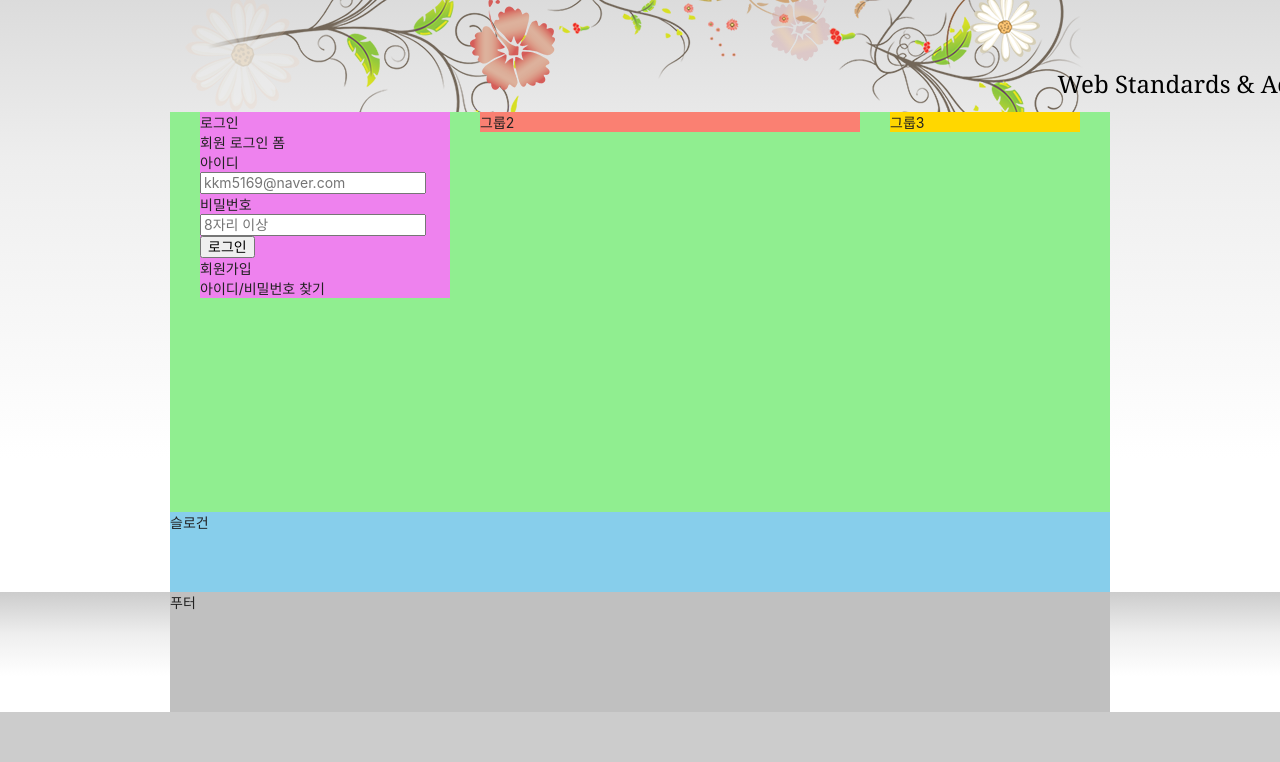
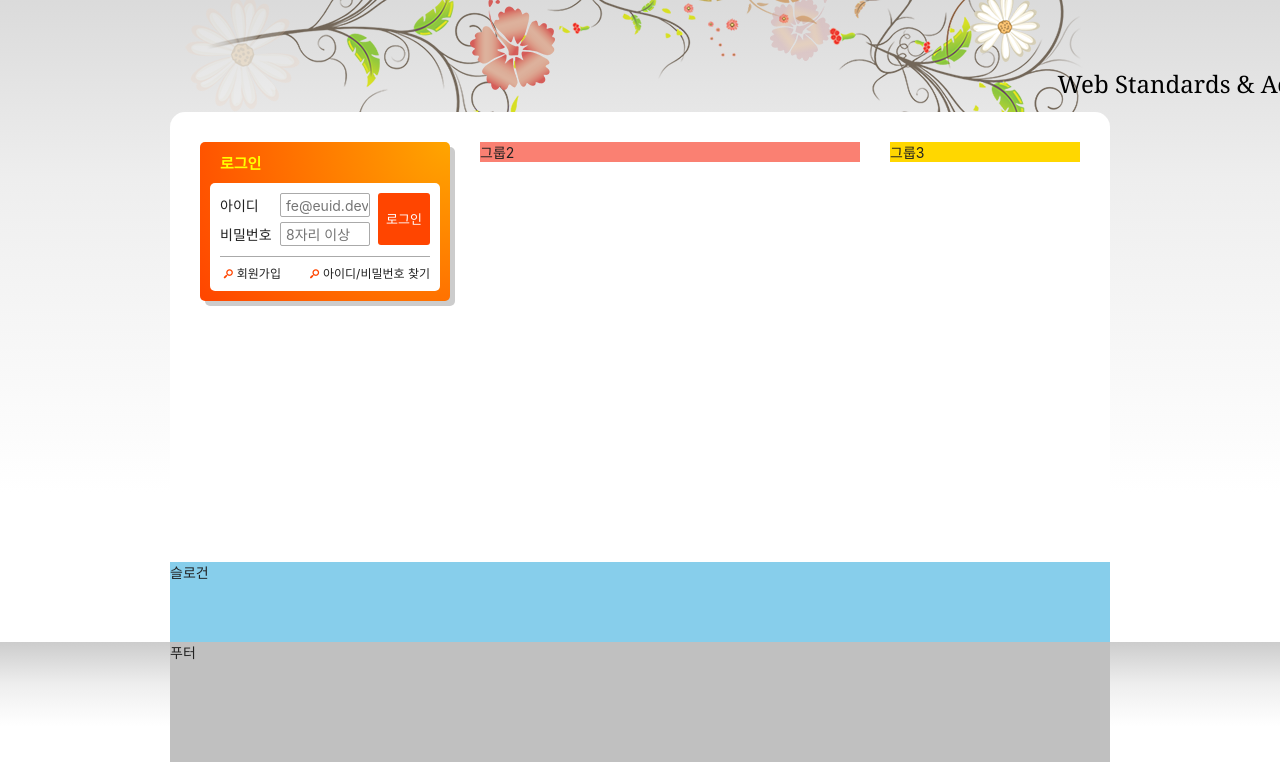
Before and after one commit to hyunzsu/HTML5, a plain HTML site: page index.html in a window 1280 px wide. Shown: the part 135-897 px from the top of the page. Before the commit the page ends 847 px from the top, so only its background shows below. Drawn offline with Linux system fonts and the light colour scheme; a web font is replaced by a local one.

Commit message:
로그인 완성

```diff
--- a/index.html
+++ b/index.html
@@ -170,7 +170,7 @@
                   type="email"
                   id="userEmail"
                   name="userEmail"
-                  placeholder="kkm5169@naver.com"
+                  placeholder="fe@euid.dev"
                   required
                 />
               </div>
--- a/styles/style.css
+++ b/styles/style.css
@@ -2,7 +2,8 @@
 @import url(./reset.css);
 @import url(./fonts.css);
 /* 숨김 컨텐츠 - 스크린 리더기는 읽을 수 있음 */
-.a11y-hidden {
+.a11y-hidden,
+legend {
   background-color: red;
   position: absolute;
   /* display: inline-block; */
@@ -265,10 +266,11 @@ body {
 }
 /* 메인 */
 .main {
-  background: lightgreen;
-  height: 50vh;
+  background: #fff;
+  min-height: 450px;
   display: flow-root;
-  padding: 0 15px;
+  padding: 30px 15px;
+  border-radius: 15px 15px 0 0;
   /* overflow: hidden; */
 }
 /* .main::after {
@@ -281,7 +283,7 @@ body {
   float: left;
 }
 .group1 {
-  background: violet;
+  /* background: violet; */
   width: 250px;
 }
 .group2 {
@@ -291,6 +293,85 @@ body {
 .group3 {
   background: gold;
   width: 190px;
+}
+/* 로그인 */
+.login {
+  border-radius: 5px;
+  background: orange radial-gradient(circle at right top, orange, orangered);
+  padding: 10px;
+  box-shadow: 5px 5px 0 0 #ccc;
+}
+.login-title {
+  color: yellow;
+  font-size: 15px;
+  font-weight: 700;
+  text-indent: 10px;
+}
+.login-form {
+  margin-top: 10px;
+  background-color: #fff;
+  border-radius: 5px 5px 0 0;
+  padding: 10px 10px 0 10px;
+}
+.login-form label {
+  display: inline-block;
+  width: 60px;
+}
+.login-form input {
+  width: 90px;
+  height: 24px;
+  border: 1px solid #aaa;
+  padding: 1px 1px 1px 5px;
+  border-radius: 2px;
+}
+.user-email,
+.user-pw {
+  margin-bottom: 5px;
+}
+.login-form fieldset {
+  position: relative;
+  border-bottom: 1px solid #aaa;
+  padding-bottom: 5px;
+}
+.login-button {
+  position: absolute;
+  top: 0;
+  right: 0;
+  height: 52px;
+  background-color: orangered;
+  color: #fff;
+  border: 0;
+  padding: 0 8px;
+  border-radius: 3px;
+  font-size: 13px;
+}
+.sign {
+  background-color: #fff;
+  border-radius: 0 0 5px 5px;
+  padding: 0 10px 10px 10px;
+  display: flex;
+  flex-flow: row nowrap;
+  justify-content: space-between;
+  font-size: 12px;
+  padding-top: 7px;
+}
+.sign a::before {
+  content: '\e803';
+  font-family: 'fontello';
+  font-style: normal;
+  font-weight: normal;
+  display: inline-block;
+  text-decoration: inherit;
+  width: 1em;
+  margin-right: 0.2em;
+  text-align: center;
+  font-variant: normal;
+  text-transform: none;
+  line-height: 1em;
+  margin-left: 0.2em;
+  -webkit-font-smoothing: antialiased;
+  -moz-osx-font-smoothing: grayscale;
+  color: orangered;
 }
 /* 슬로건 */
 .slogan {
```
